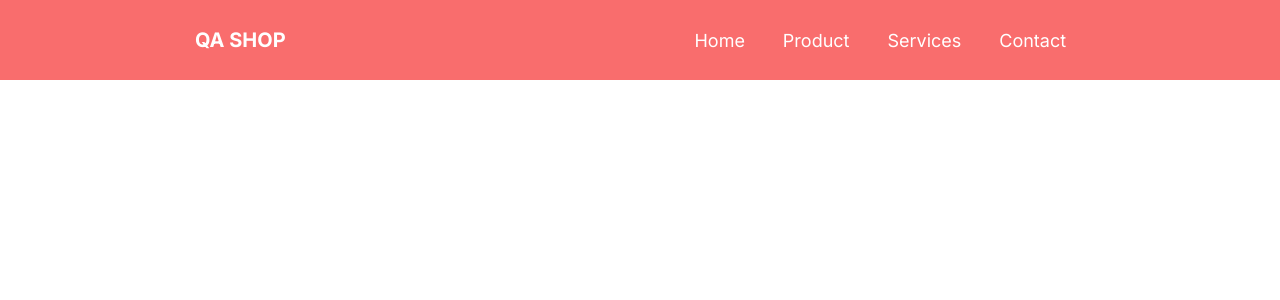
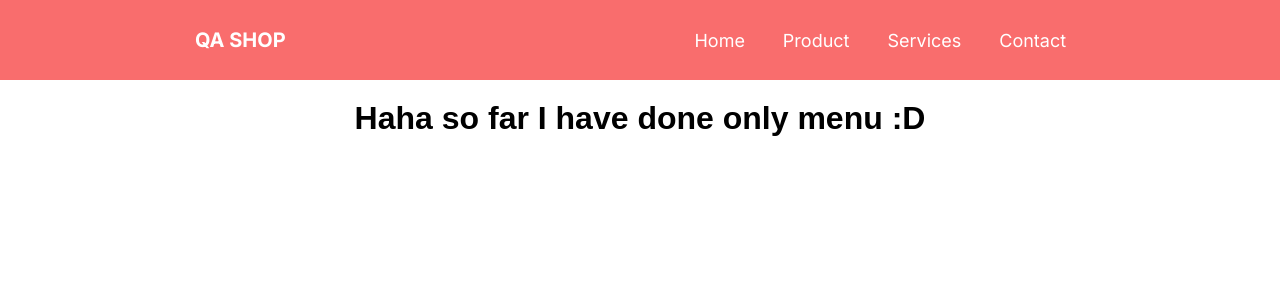
Before and after one commit to igorkotljar/karate-academy, a React (Create React App) app: page / in a window 1280 px wide. Shown: the top 300 px of the page. Built offline with nearby package versions, Linux system fonts and the light colour scheme.

Commit message:
wrapping up for today. Wrapped component and h1 text into div in App.js and created new file Contact.js for tomorrow. Will need to replace anchor tags with Route.. Good luck to mee :D

```diff
--- a/src/App.css
+++ b/src/App.css
@@ -14,3 +14,9 @@ a {
 li {
   list-style-type: none;
 }
+
+h1{
+  font-family: Arial, Helvetica, sans-serif;
+  padding: 20px;
+  text-align: center;
+}
--- a/src/App.js
+++ b/src/App.js
@@ -1,12 +1,16 @@
 import './App.css';
+import Contact from './Contact';
 import NavBar from './NavBar';
 
 
 function App() {
   return (
-
-      <NavBar />
-
+      <div>
+        <NavBar />
+        <div>
+          <h1>Haha so far I have done only menu :D</h1>
+        </div>
+      </div>
   );
 }
 
--- /dev/null
+++ b/src/Contact.js
@@ -0,0 +1,9 @@
+import React from 'react'
+
+function Contact() {
+  return (
+    <div>Contact</div>
+  )
+}
+
+export default Contact
```
